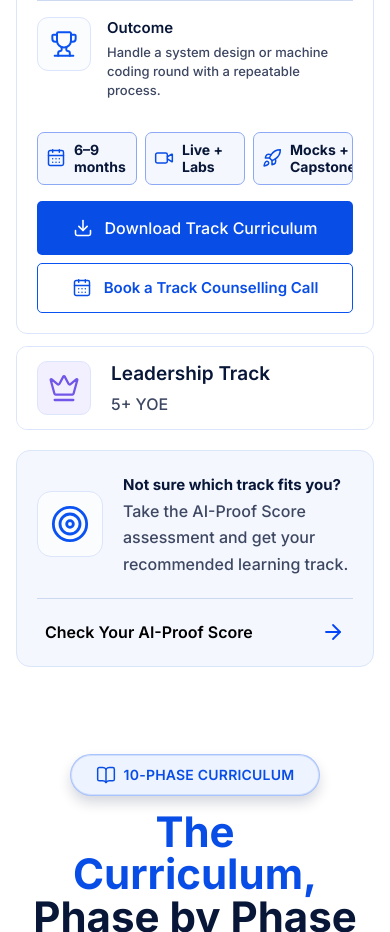
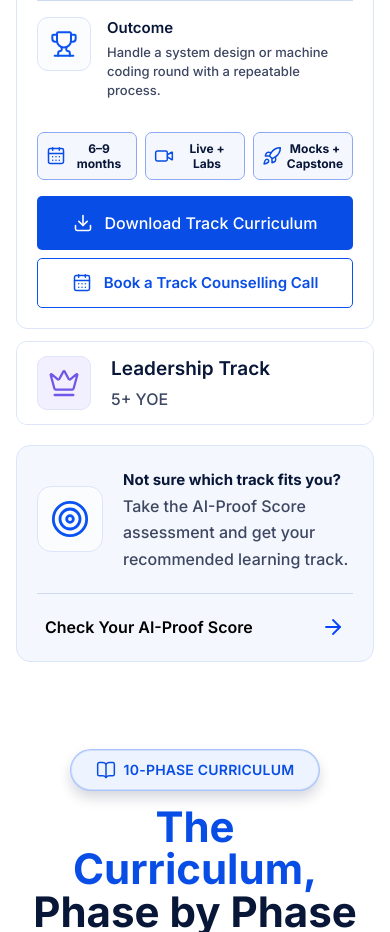
Before and after one commit to InterviewCall/AI-Proof-Engineering, a Next.js app: page / in a window 390 px wide. Shown: the part 5500-6432 px from the top of the page. Built offline with nearby package versions, Linux system fonts and the light colour scheme.

Commit message:
Fixed Mobile

```diff
--- a/src/components/Sections/CareerPath/TrackMetaItem.tsx
+++ b/src/components/Sections/CareerPath/TrackMetaItem.tsx
@@ -12,8 +12,8 @@ const TrackMetaItem: FC<TrackMetaItemProps> = ({
             className={`
                 flex
                 items-center
-                justify-start
-                gap-2
+                justify-center
+                gap-1
                 overflow-hidden
                 rounded-[7px]
                 border
@@ -37,7 +37,7 @@ const TrackMetaItem: FC<TrackMetaItemProps> = ({
                 strokeWidth={1.8}
             />
 
-            <span className="whitespace-normal break-words text-left text-[14px] font-bold leading-tight">
+            <span className="break-words text-center text-[12px] font-bold leading-tight">
                 {label}
             </span>
         </div>
```
